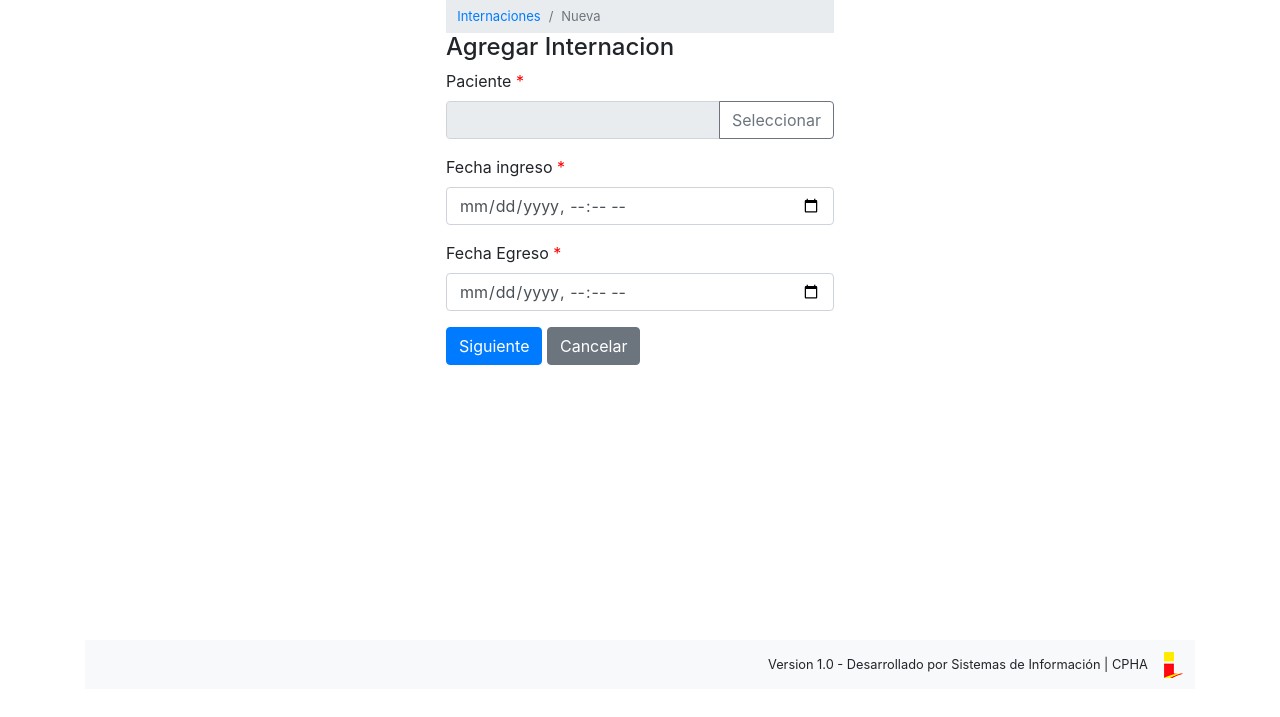
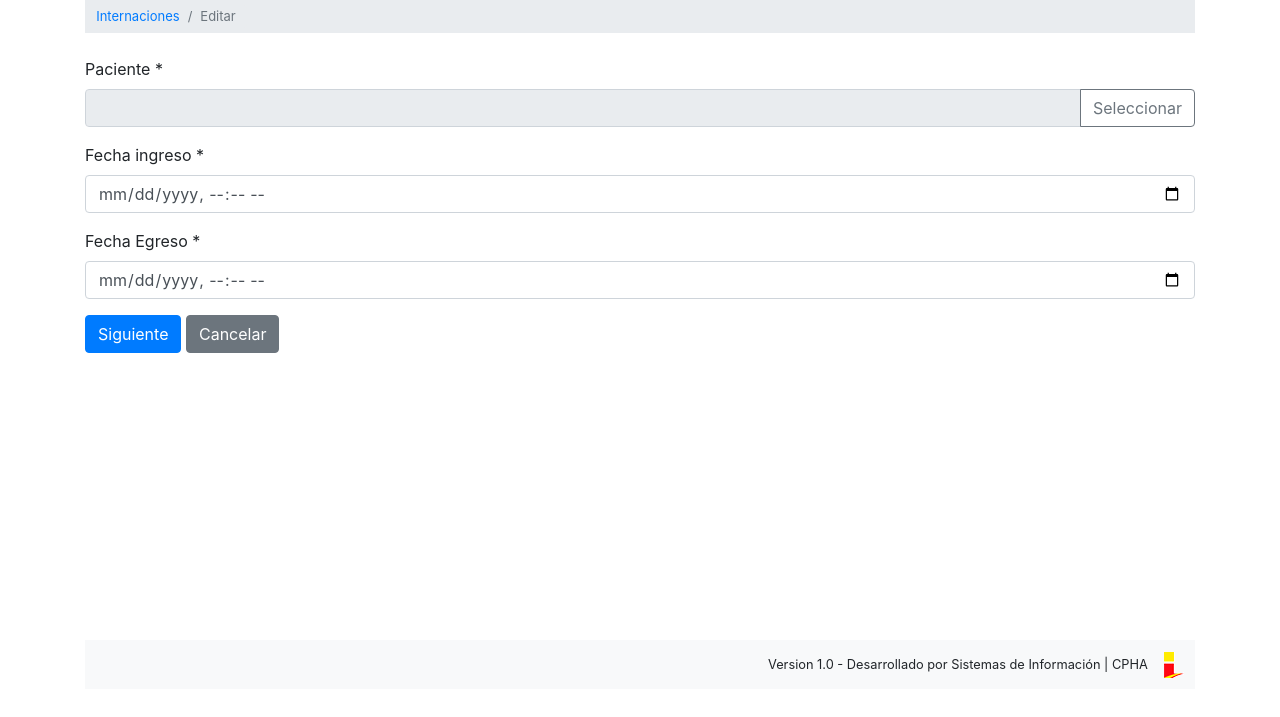
Before and after one commit to 3atag/fuerarango, a PHP site: template views/internacion/crear.twig in a window 1280 px wide. Shown: the part 52-769 px from the top of the page. Run offline with PHP 8.4, Linux system fonts and the light colour scheme; the template is opened without the code that fills it, so the values that code supplies are empty; some libraries are stand-ins or nearby versions.

Commit message:
hasta no se

```diff
--- a/App/Controllers/BaseController.php
+++ b/App/Controllers/BaseController.php
@@ -19,8 +19,9 @@ class BaseController
         $loader = new \Twig\Loader\FilesystemLoader('../views/');
 
         $this->templateEngine = new \Twig\Environment($loader, [
-            'cache' => false,
-            'debug' => true
+            'debug' => true,
+            'cache' => false
+
         ]);
     }
 
--- a/App/Controllers/UsuarioController.php
+++ b/App/Controllers/UsuarioController.php
@@ -15,7 +15,7 @@ class UsuarioController extends BaseController
     /***** Mostrar todos los registros *****/
     public function getAllUsuarioAction()
     {
-        $usuarios = Usuario::where('activo', '=', 1)->get();;
+        $usuarios = Usuario::where('activo', '=', 1)->get();
 
         return $this->renderHTML('usuario/usuarios.twig', [
             'usuarios' => $usuarios
--- a/public/css/styles.css
+++ b/public/css/styles.css
@@ -1,3 +1,4 @@
+
 div .principal {
     display: flex;
     justify-content: center;
@@ -178,6 +179,10 @@ table td.botoneraTabla a {
 
 /* Formulario Crear/Editar Internacion */
 
+form.formSolo {
+    margin-top: 1.5rem;
+}
+
 div.crear_internacion span {
     color:red;
 }
--- a/views/internacion/crear.twig
+++ b/views/internacion/crear.twig
@@ -2,21 +2,19 @@
 
 {% block content %}
 
-	<div class="crear_internacion">
+	<div class="contenido">
 
 		<div class="migas">
-			<nav aria-label="breadcrumb">
+
+			<nav class="nav-migas" aria-label="breadcrumb">
 				<ol class="breadcrumb">
 					<li class="breadcrumb-item"><a href="/internaciones">Internaciones</a></li>
-					<li class="breadcrumb-item active" aria-current="page">Nueva</li>
+					<li class="breadcrumb-item active" aria-current="page">Editar</li>
 				</ol>
+			</nav>
+		</div>
 
 
-			</nav>
-
-		</div>
-
-		{% set tituloAction = 'Agregar' %}
 		{% set formAction = 'save' %}
 		{% set submitValue = 'Siguiente' %}
 		{% set statusButtonSelectPaciente = '' %}
@@ -24,7 +22,6 @@
 
 		{% if isEdit %}
 
-			{% set tituloAction = 'Editar' %}
 			{% set formAction = 'saveEdit' %}
 			{% set submitValue = 'Modificar' %}
 			{% set statusButtonSelectPaciente = 'disabled' %}
@@ -48,9 +45,6 @@
 		{% endif %}
 
 
-		<h4>{{ tituloAction }}
-			Internacion</h4>
-
 		{% if responseMessage %}
 
 			<div class="alert alert-primary" role="alert">
@@ -61,7 +55,7 @@
 
 		{% endif %}
 
-		<form action="{{ formAction }}" method="post">
+		<form action="{{ formAction }}" class="formSolo" method="post">
 
 			<div class="form-group">
 
--- a/views/internacion/internaciones.twig
+++ b/views/internacion/internaciones.twig
@@ -17,7 +17,7 @@
             <div>
                 <button type="button" class="btn btn-outline-secondary btn-sm"><a href="pacientes">Pacientes</a></button>
 
-                <button type="button" class="btn btn-outline-secondary btn-sm"><a href="pacientes">Prácticas</a></button>
+                <button type="button" class="btn btn-outline-secondary btn-sm"><a href="practicas">Prácticas</a></button>
             </div>
 
 
```
